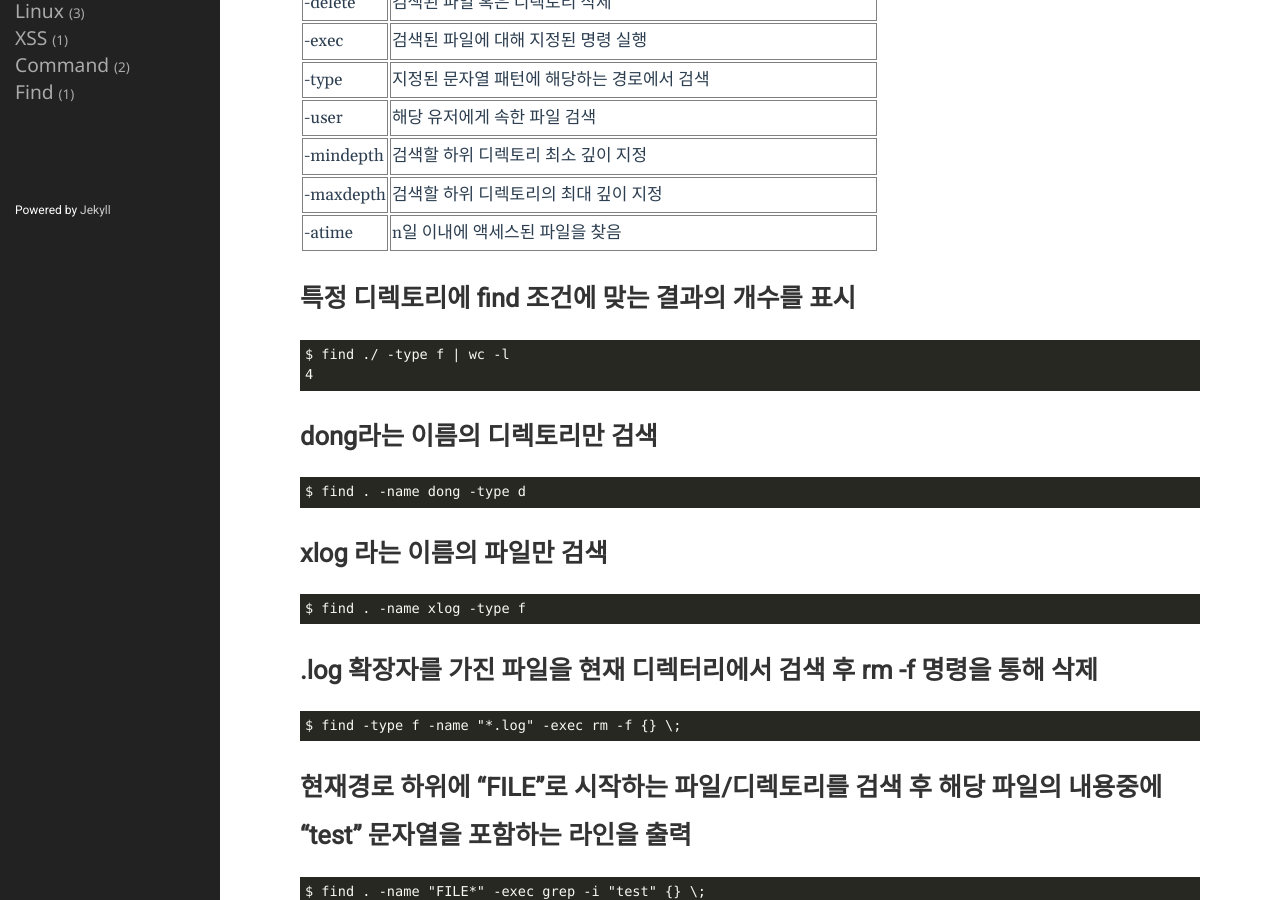
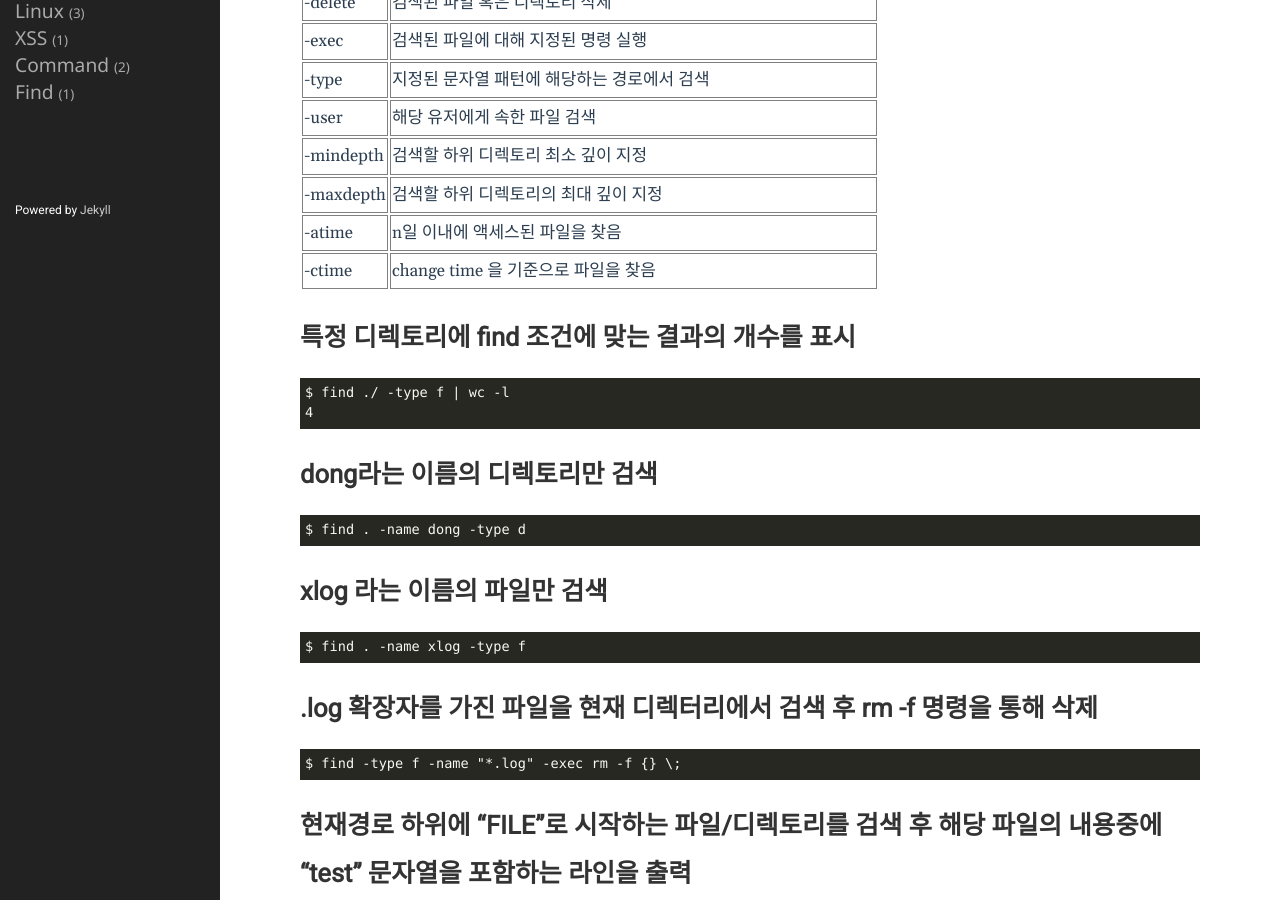
Before and after one commit to testall0836/testall0836.github.io, a Jekyll site: the page built from _posts/2022-05-08-post.markdown, in a window 1280 px wide and 900 px high, scrolled down 352 px. Built offline with Jekyll 4.4.1, drawn with Linux system fonts in a browser that asks for light colours.

Commit message:
update post

```diff
--- a/_posts/2022-05-08-post.markdown
+++ b/_posts/2022-05-08-post.markdown
@@ -19,6 +19,7 @@ categories: command linux find
 | -mindepth       |      검색할 하위 디렉토리 최소 깊이 지정             |
 | -maxdepth       |      검색할 하위 디렉토리의 최대 깊이 지정             |
 | -atime       |      n일 이내에 액세스된 파일을 찾음             |
+| -ctime       |      change time 을 기준으로 파일을 찾음             |
 
 ## 특정 디렉토리에 find 조건에 맞는 결과의 개수를 표시
 
```
